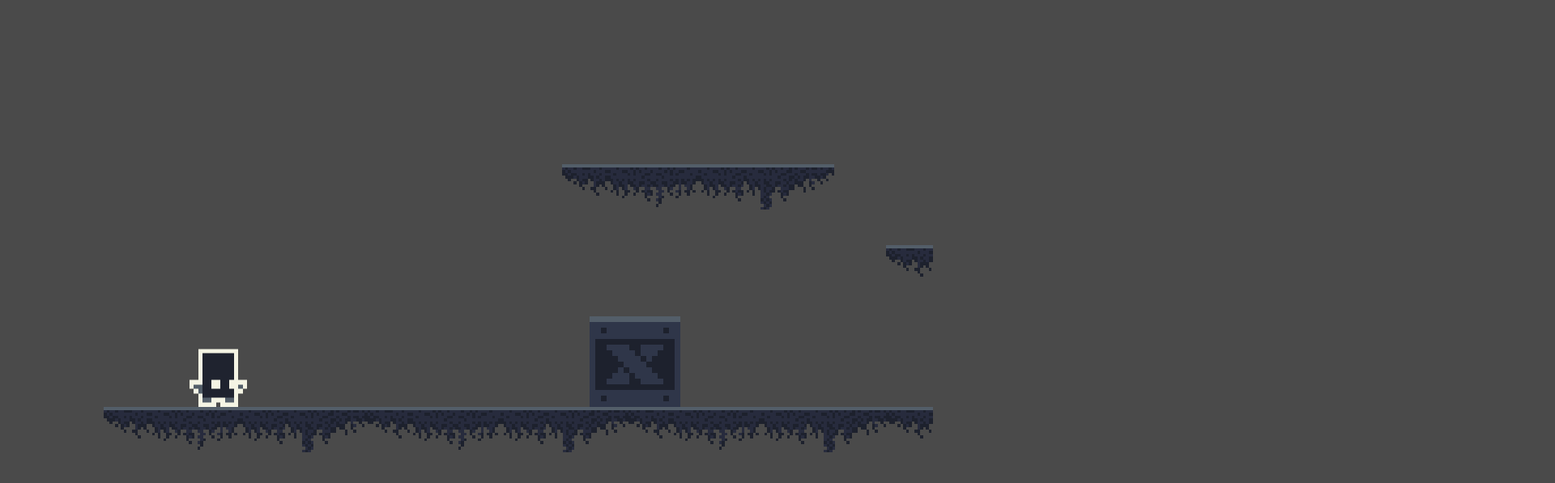
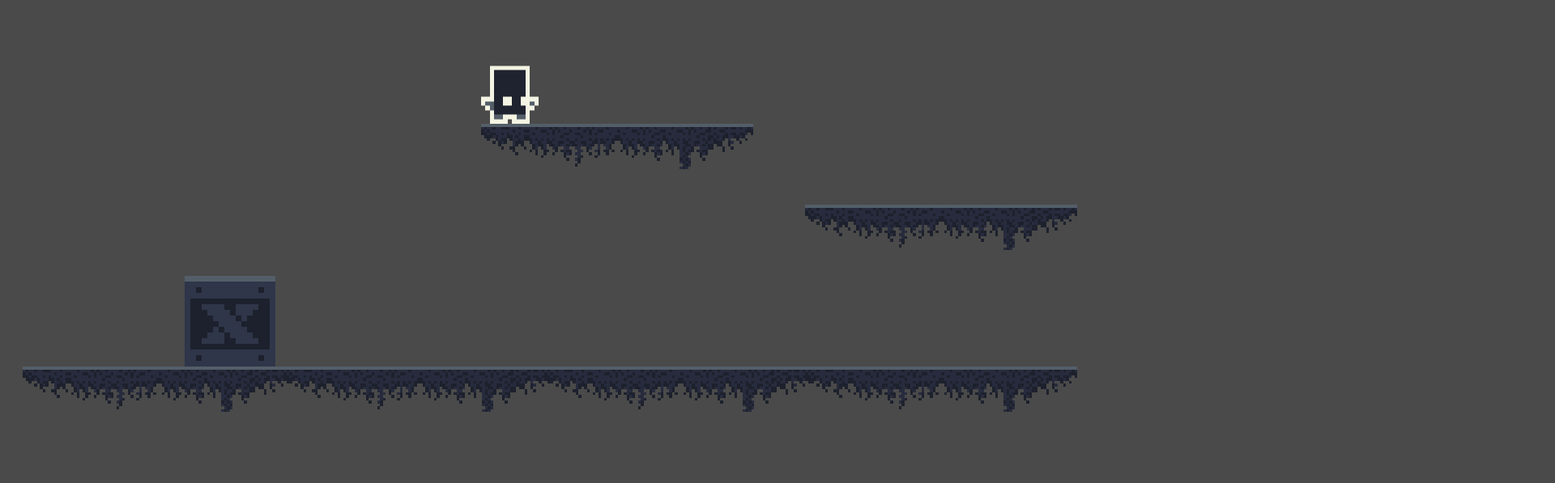
Before and after one commit to fugarino/Industrial-Game, a plain HTML site: page index.html in a window 1280 px wide. Shown: the part 109-706 px from the top of the page at 81% size, 1920 px wide, since content can reach past the window. Drawn offline with Linux system fonts and the light colour scheme.

Commit message:
background movement

```diff
--- a/index.js
+++ b/index.js
@@ -1,8 +1,8 @@
 const canvas = document.querySelector("canvas");
 const c = canvas.getContext("2d");
 
-canvas.width = 1024;
-canvas.height = 576;
+canvas.width = 3024;
+canvas.height = 2076;
 
 const gravity = 0.5;
 
@@ -27,7 +27,7 @@ boxSprite.src = "./img/Industrial-Box.png";
 class Player {
   constructor() {
     this.position = {
-      x: 100,
+      x: 1460,
       y: 100,
     };
 
@@ -137,14 +137,14 @@ class Box {
 
 const player = new Player();
 const platforms = [
-  new Platform({ x: 0, y: 500, image: platformVines }),
-  new Platform({ x: 322, y: 500, image: platformVines }),
-  new Platform({ x: 644, y: 500, image: platformVines }),
-  new Platform({ x: 966, y: 500, image: platformVines }),
-  new Platform({ x: 566, y: 200, image: platformVines }),
-  new Platform({ x: 966, y: 300, image: platformVines }),
+  new Platform({ x: 900, y: 1200, image: platformVines }),
+  new Platform({ x: 1222, y: 1200, image: platformVines }),
+  new Platform({ x: 1544, y: 1200, image: platformVines }),
+  new Platform({ x: 1866, y: 1200, image: platformVines }),
+  new Platform({ x: 1466, y: 900, image: platformVines }),
+  new Platform({ x: 1866, y: 1000, image: platformVines }),
 ];
-const box = new Box({ x: 600, y: 388, image: boxSprite });
+const box = new Box({ x: 1100, y: 1088, image: boxSprite });
 
 let currentKey;
 const keys = {
@@ -171,20 +171,24 @@ function animate() {
   box.draw();
   player.update();
 
-  if (keys.right.pressed) {
-    if (player.position.x + player.width >= canvas.width) {
-      player.velocity.x = 0;
-    } else {
-      player.velocity.x = 7;
-    }
-  } else if (keys.left.pressed) {
-    if (player.position.x <= 0) {
-      player.velocity.x = 0;
-    } else {
-      player.velocity.x = -7;
-    }
+  if (keys.right.pressed && player.position.x < 1600) {
+    player.velocity.x = 7;
+  } else if (keys.left.pressed && player.position.x > 1400) {
+    player.velocity.x = -7;
   } else {
     player.velocity.x = 0;
+
+    if (keys.right.pressed) {
+      platforms.forEach((platform) => {
+        platform.position.x -= 7;
+      });
+      box.position.x -= 7;
+    } else if (keys.left.pressed) {
+      platforms.forEach((platform) => {
+        platform.position.x += 7;
+      });
+      box.position.x += 7;
+    }
   }
 
   platforms.forEach((platform) => {
@@ -198,6 +202,7 @@ function animate() {
     }
   });
 
+  // Box Collision
   if (
     player.position.y + player.height <= box.position.y &&
     player.position.y + player.height + player.velocity.y >= box.position.y &&
--- a/styles.css
+++ b/styles.css
@@ -14,6 +14,6 @@ body {
   overflow: hidden;
 }
 
-/* canvas {
-  border: 1px solid rgb(74, 74, 74);
-} */
+canvas {
+  border: 2px solid rgb(25, 25, 25);
+}
```
